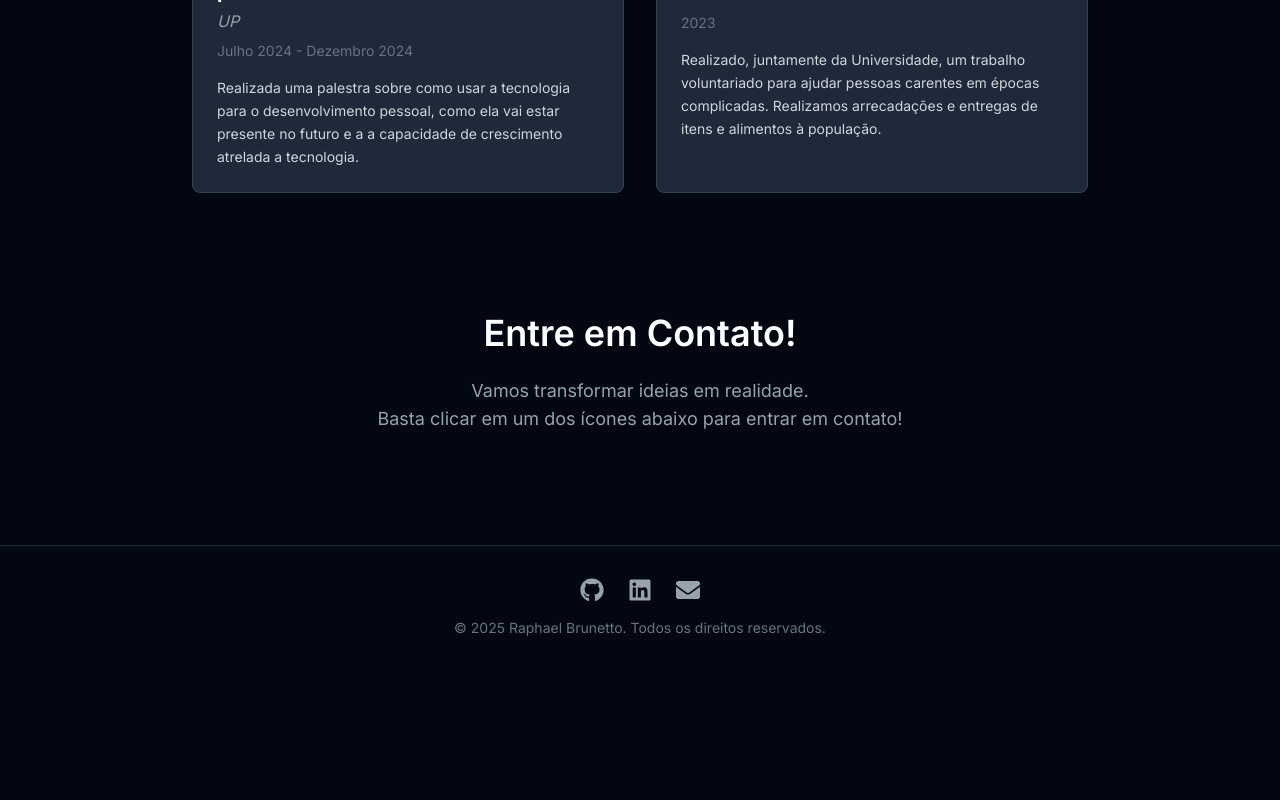
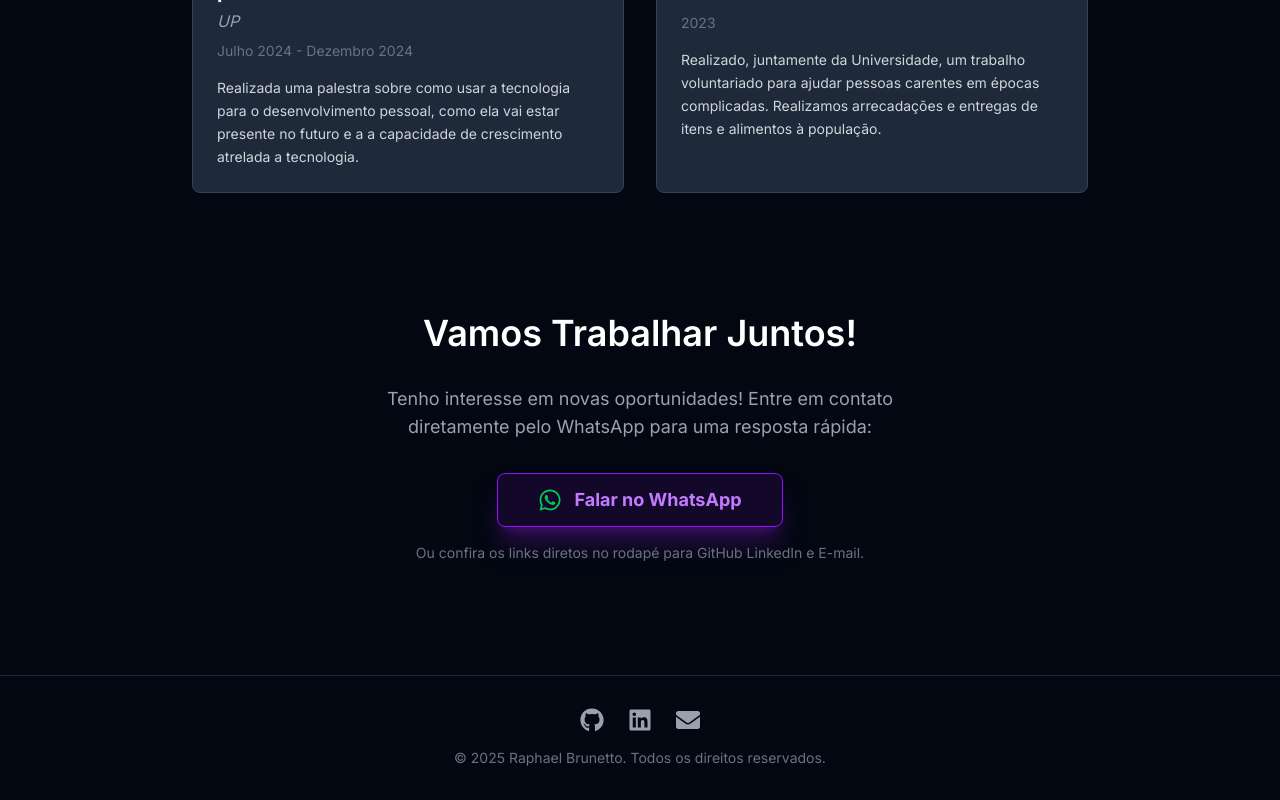
Before and after one commit to Raphabrunetto/curriculo, a Next.js app: page / in a window 1280 px wide. Shown: the part 3236-4036 px from the top of the page. Before the commit the page ends 3906 px from the top, so only its background shows below. Built offline with nearby package versions, Linux system fonts and the light colour scheme.

Commit message:
New Whatsapp integration for easier communication

```diff
--- a/src/app/page.tsx
+++ b/src/app/page.tsx
@@ -6,6 +6,7 @@ import Education from '@/components/Education';
 import Skills from '@/components/Skills';
 import Volunteer from '@/components/Volunteer';
 import Certifications from '@/components/Certifications';
+import WhatsAppButton from '@/components/WhatsAppButton';
 
 export default function HomePage() {
   const projects = [
@@ -63,16 +64,22 @@ export default function HomePage() {
         <Volunteer />
       </section>
 
-      {/* 5. SEÇÃO DE CONTATO */}
-      <section id="contato" className="text-center px-4 pt-10">
-        <h2 className="text-3xl sm:text-4xl font-semibold mb-6">Entre em Contato!</h2>
-        <p className="text-lg text-gray-400">
-          Vamos transformar ideias em realidade.
-        </p>
-        <p className="text-lg text-gray-400">
-          Basta clicar em um dos ícones abaixo para entrar em contato!
-        </p>
-        {/* Você pode adicionar um formulário ou um link direto aqui */}
+      {/* 5. SEÇÃO DE CONTATO - IMPLEMENTAÇÃO FINAL COM WHATSAPP */}
+      <section id="contato" className="px-4 pt-10">
+        <h2 className="text-3xl sm:text-4xl font-semibold mb-8 text-center">Vamos Trabalhar Juntos!</h2>
+
+        <div className="max-w-xl mx-auto text-center">
+            <p className="text-lg text-gray-400 mb-8">
+                Tenho interesse em novas oportunidades! Entre em contato diretamente pelo WhatsApp para uma resposta rápida:
+            </p>
+
+            {/* BOTÃO WHATSAPP - Substitui os links de texto genéricos */}
+            <WhatsAppButton />
+
+            {/* Texto de reforço, já que os outros links (Email, LinkedIn) estão no Footer */}
+            <p className="text-sm text-gray-500 mt-4">Ou confira os links diretos no rodapé para GitHub LinkedIn e E-mail.</p>
+        </div>
+
       </section>
 
     </div>
--- /dev/null
+++ b/src/components/WhatsAppButton.tsx
@@ -0,0 +1,36 @@
+"use client";
+
+import React from 'react';
+import { FaWhatsapp } from 'react-icons/fa';
+
+// 🚨 IMPORTANTE: Substitua o número e a mensagem
+const WHATSAPP_NUMBER = "5541997532136"; // Seu número completo (55 + DDD + Número)
+const PRE_FILLED_MESSAGE = "Olá, Raphael! Vi seu portfólio e gostaria de falar sobre uma oportunidade.";
+
+// Codifica a mensagem para que o link funcione corretamente em URLs
+const encodedMessage = encodeURIComponent(PRE_FILLED_MESSAGE);
+
+const WhatsAppButton = () => {
+  // A URL do WhatsApp API para abrir a conversa
+  const whatsappUrl = `https://wa.me/${WHATSAPP_NUMBER}?text=${encodedMessage}`;
+
+ return (
+    <a
+      href={whatsappUrl}
+      target="_blank"
+      rel="noopener noreferrer"
+      // 🚨 NOVAS CLASSES: Borda, Fundo semi-transparente e Cor Roxa
+      className="inline-flex items-center justify-center space-x-3
+                 py-3 px-10 text-lg font-bold rounded-lg
+                 bg-purple-600/10 text-purple-400 border border-purple-600
+                 transition-all duration-300 hover:bg-purple-600/30 hover:text-white
+                 hover:border-purple-500 shadow-xl shadow-purple-900/50"
+    >
+      {/* O ÍCONE DO WHATSAPP AINDA SERÁ VERDE, por ser a marca */}
+      <FaWhatsapp size={24} className="text-green-500" />
+      <span>Falar no WhatsApp</span>
+    </a>
+  );
+};
+
+export default WhatsAppButton;
```
